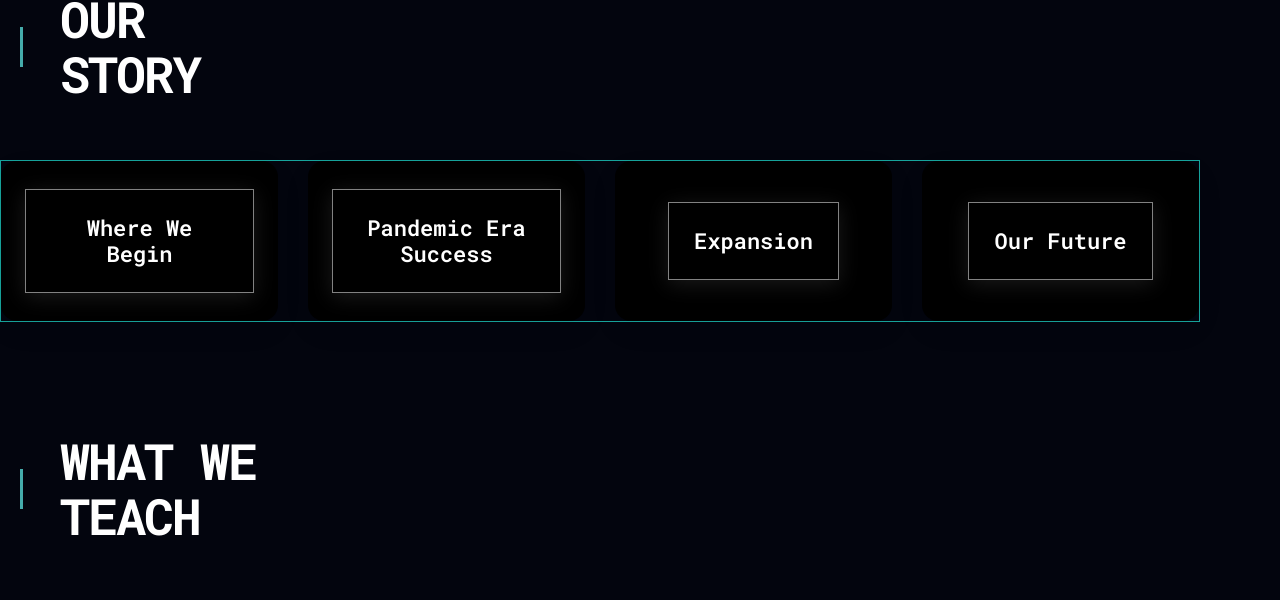
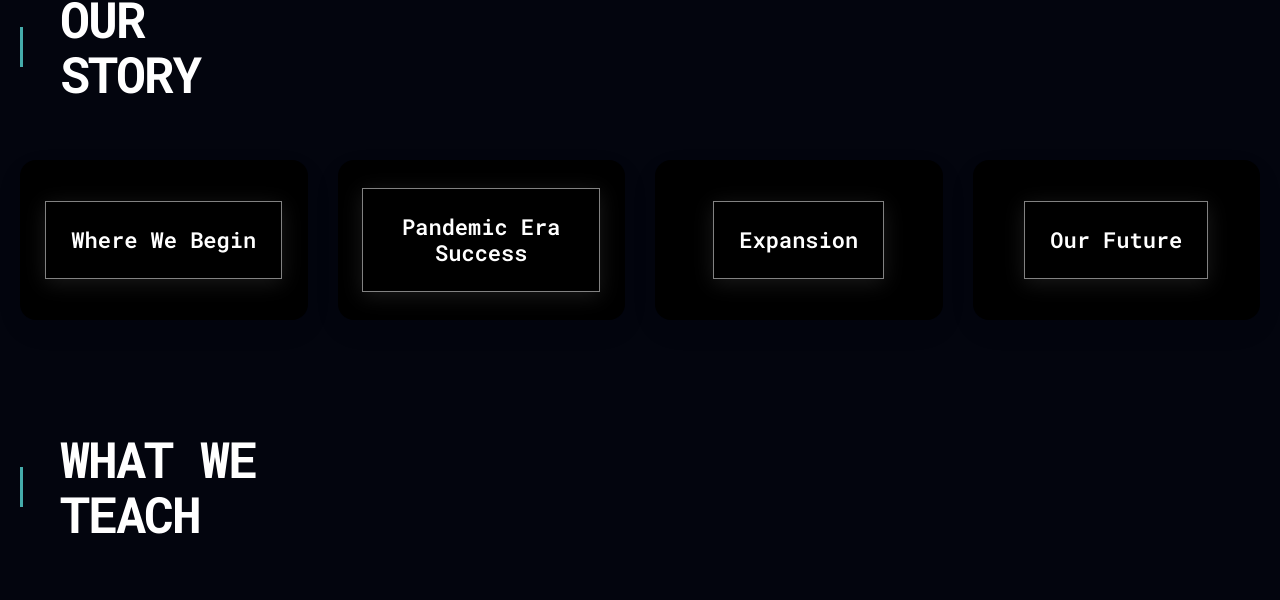
Before and after one commit to haneenaajmi/laabh-demo, a plain HTML site: page index.html in a window 1280 px wide. Shown: the part 1737-2337 px from the top of the page. Drawn offline with nearby package versions, Linux system fonts and the light colour scheme.

Commit message:
alignment changed

```diff
--- a/index.html
+++ b/index.html
@@ -372,7 +372,7 @@
                     </div>
                 </div>
                 <br><br>
-                <div class="container; container1">
+                <div class="container">
                     <div class="box">
                         <div class="box-header">Where We Begin</div>
                         <div class="box-content">
```
